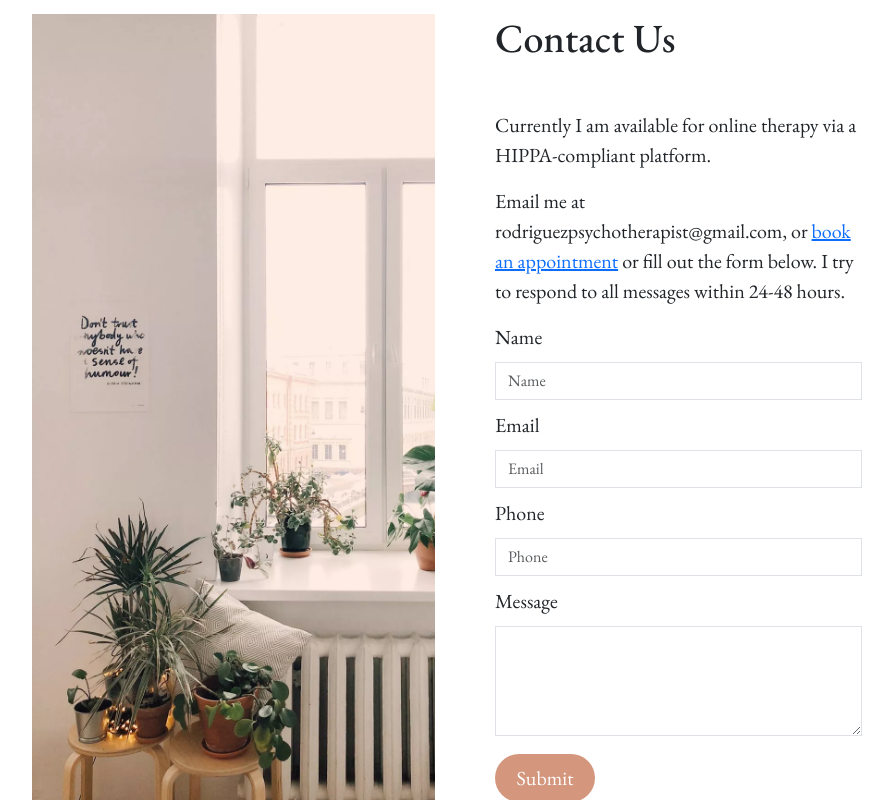
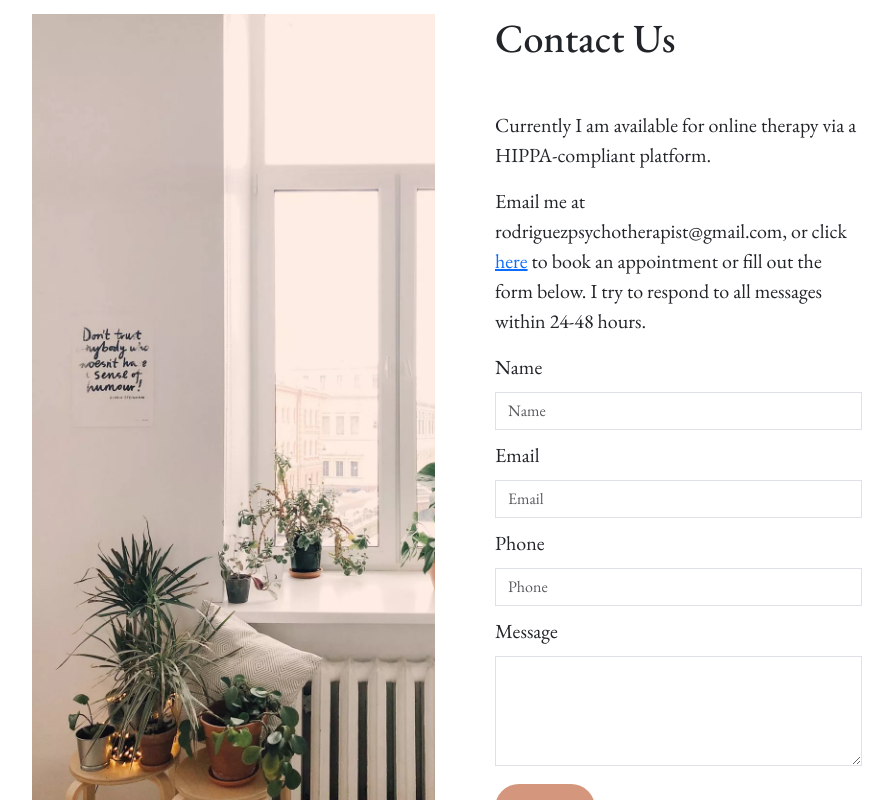
Before and after one commit to Divya-Damien/TheSenient, a plain HTML site: page index.html in a window 1280 px wide. Shown: the part 1690-2490 px from the top of the page, without its empty margins (193-1086 px from the left). Drawn offline with nearby package versions, Linux system fonts and the light colour scheme.

Commit message:
Code optimization

```diff
--- a/assets/main.css
+++ b/assets/main.css
@@ -18,7 +18,7 @@ body {
 }
 
 .logo {
-	font-family: logoFont;
+	/* font-family: logoFont; */
 	color: #d4967d;
 	line-height: 12px;
 	padding-left: 8px;
--- a/index.html
+++ b/index.html
@@ -197,9 +197,9 @@
 									HIPPA-compliant platform.
 								</p>
 								<p>
-									Email me at rodriguezpsychotherapist@gmail.com, or
+									Email me at rodriguezpsychotherapist@gmail.com, or click
 									<a class ="book-link" href="https://headway.co/providers/andrea-rodriguez-2?utm_sourc=pem&utm_medium=direct_link&&utm_campaign=55450" target="_blank">
-									book an appointment</a> or fill out the form below. I try to
+									here</a> to book an appointment or fill out the form below. I try to
 									respond to all messages within 24-48 hours.
 								</p>
 								<form action="?" method="POST">
```
